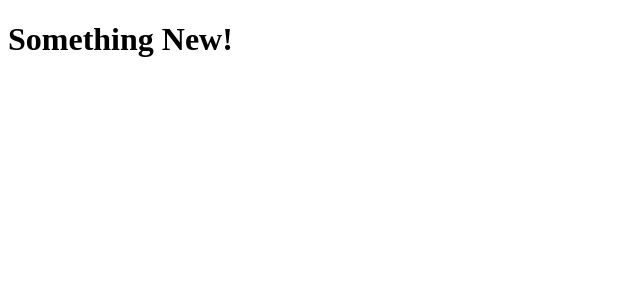
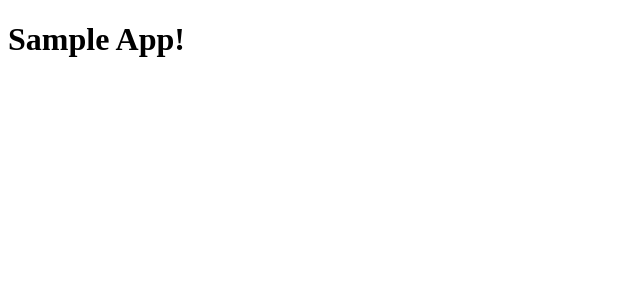
Before and after one commit to IncredibleCode211/React-Redux-Django, a React app in the folder workshop/front/: page / in a window 1280 px wide. Shown: the top 300 px of the page, without its empty margins (0-640 px from the left). Built offline with nearby package versions, Linux system fonts and the light colour scheme; the HTML template or start-up script is replaced by a standard one.

Commit message:
Added app index with 'Sample App!' in render

```diff
--- a/workshop/front/src/components/App/index.jsx
+++ b/workshop/front/src/components/App/index.jsx
@@ -8,7 +8,7 @@ export default class App extends React.Component {
       <div className="container">
         <div className="row">
           <div className="col-sm-12">
-            <Headline>Something New!</Headline>
+            <Headline>Sample App!</Headline>
           </div>
         </div>
       </div>
```
